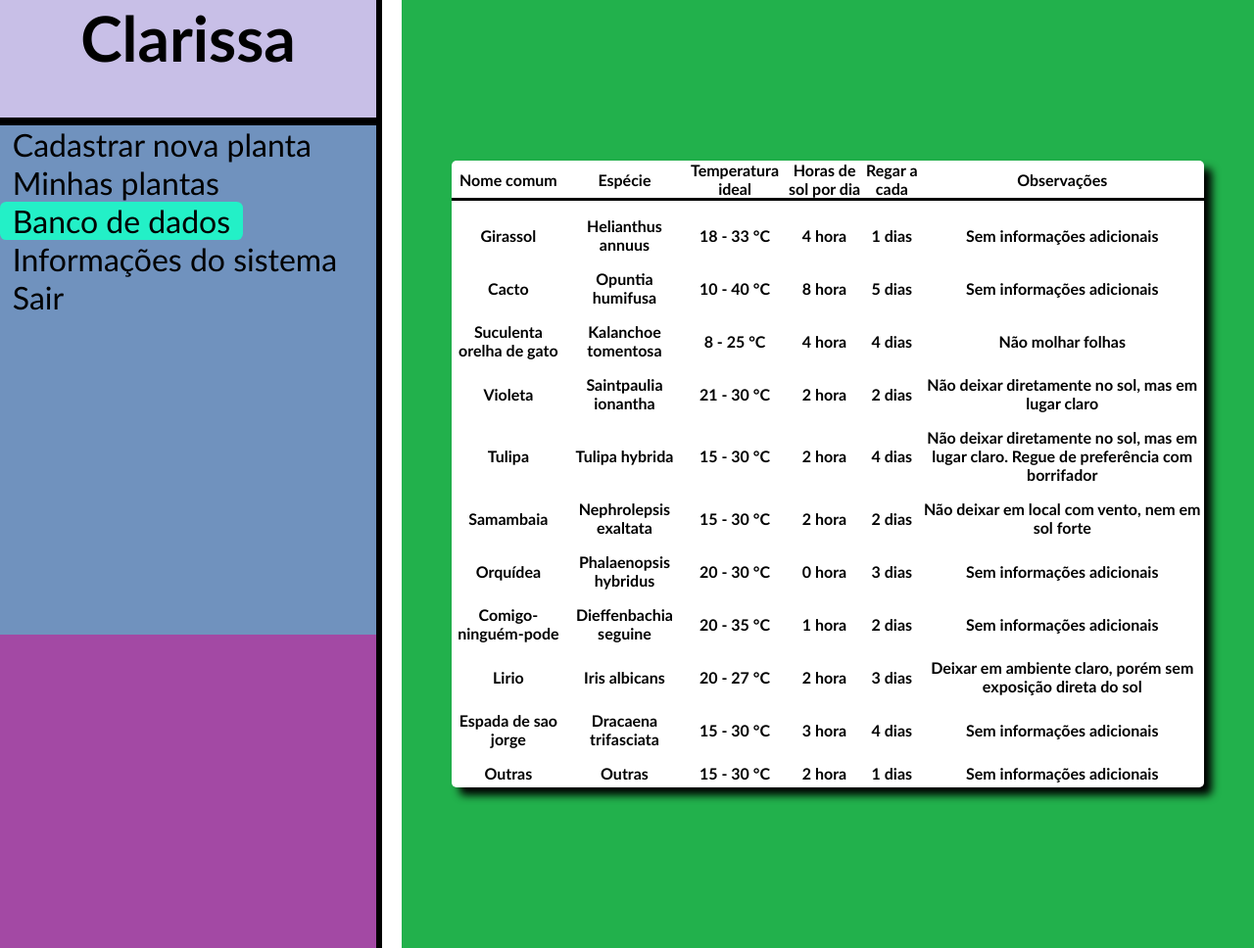
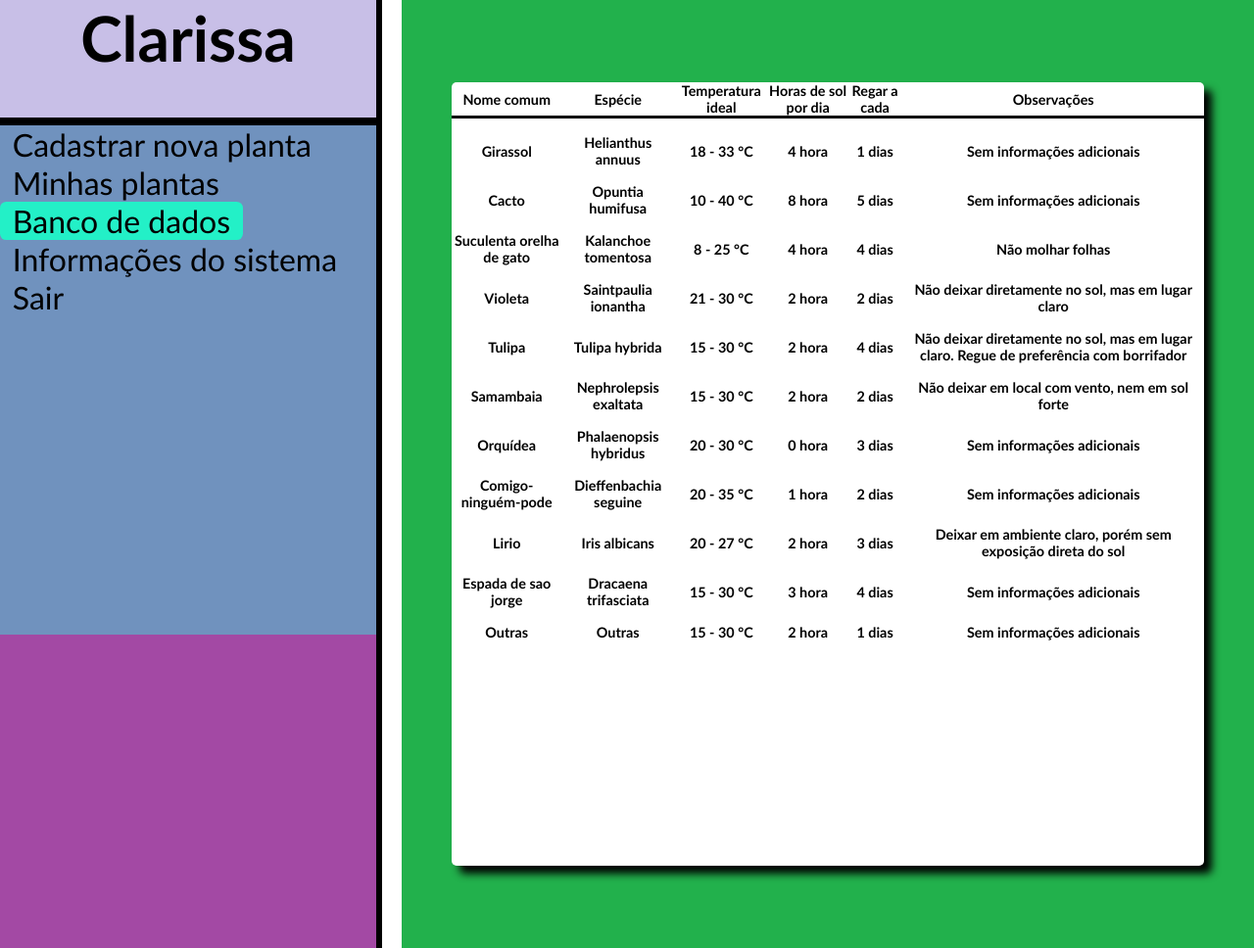
Before and after one commit to peulsilva/clarissa_api, a Django app: page /banco_de_dados/ in a window 1280 px wide. Shown: the whole page at 98% size. Run offline with Django 3.2, Linux system fonts and the light colour scheme; a user stored in the database is signed in; data comes from the database, SQL or seed files in the repository; both versions use the stored data as it was after the commit.

Commit message:
último commit

```diff
--- a/static/banco_de_dados.css
+++ b/static/banco_de_dados.css
@@ -1,9 +1,8 @@
 #small_table1{
 
-    margin-left: auto;
-    margin-right: auto;
+
     border-radius: 5px;
-    height: 80vh;
+    height: 100vh;
     width: 60vw;
     background-color: white;
     box-shadow: 0.5rem 0.5rem 0.5rem black;
@@ -20,7 +19,7 @@
 table{
     width: 100%;
     font-weight: bold;
-    font-size: 1rem;
+    font-size: 0.9rem;
     border-collapse: collapse;
 }
 
```
Also changed, not shown: db.sqlite3.
